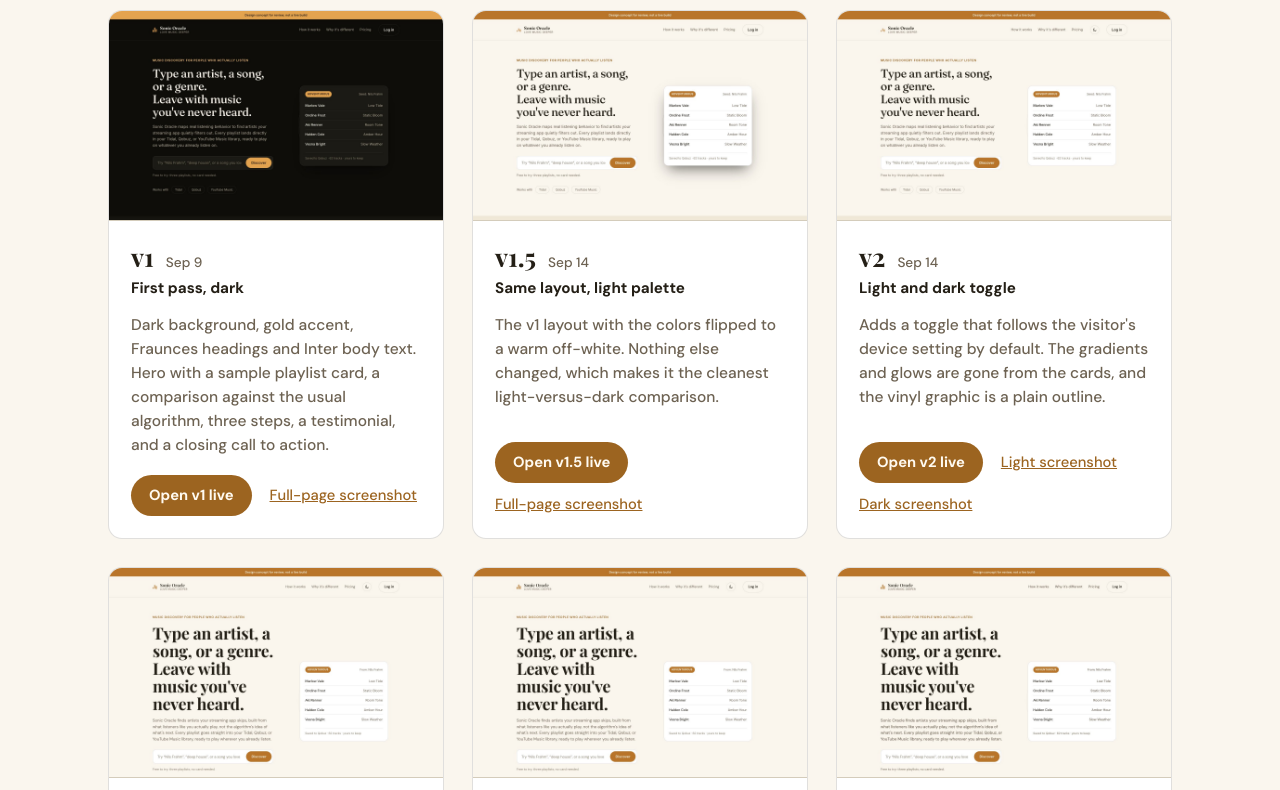
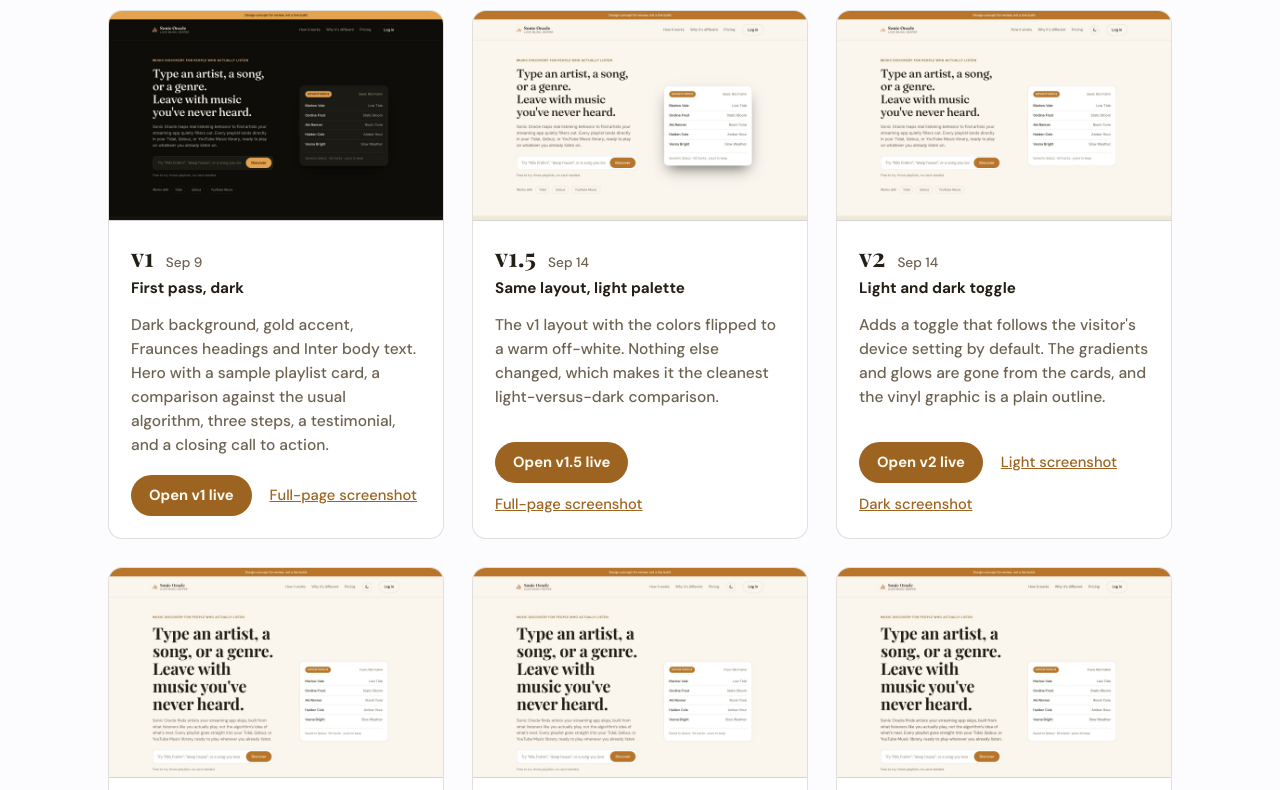
Before and after one commit to kobexamoh/sonic-oracle-homepage-concept, a plain HTML site: page index.html in a window 1280 px wide. Shown: the part 507-1297 px from the top of the page. Drawn offline with nearby package versions, Linux system fonts and the light colour scheme.

Commit message:
v8: gallery background to a cool near-white (#fcfbfd)
Replaces the warm cream page background with color(srgb 0.9884 0.9842
0.9927), rounded to 8-bit. --bg-alt moves to a matching cool tint
(#f3f1f6) for the table header and thumbnail wells.

Co-Authored-By: Warp <agent@warp.dev>

```diff
--- a/assets/gallery.css
+++ b/assets/gallery.css
@@ -1,7 +1,9 @@
 :root {
   /* Same palette and type as the v7 mockup, so the gallery reads as part of it. */
-  --bg: #faf6ee;
-  --bg-alt: #f1e9d7;
+  /* --bg is color(srgb 0.9884 0.9842 0.9927) rounded to 8-bit. --bg-alt is a
+     slightly deeper tint of the same hue for the table header and thumbnails. */
+  --bg: #fcfbfd;
+  --bg-alt: #f3f1f6;
   --surface: #ffffff;
   --surface-line: rgba(36, 30, 20, 0.14);
   --text: #241f16;
```
